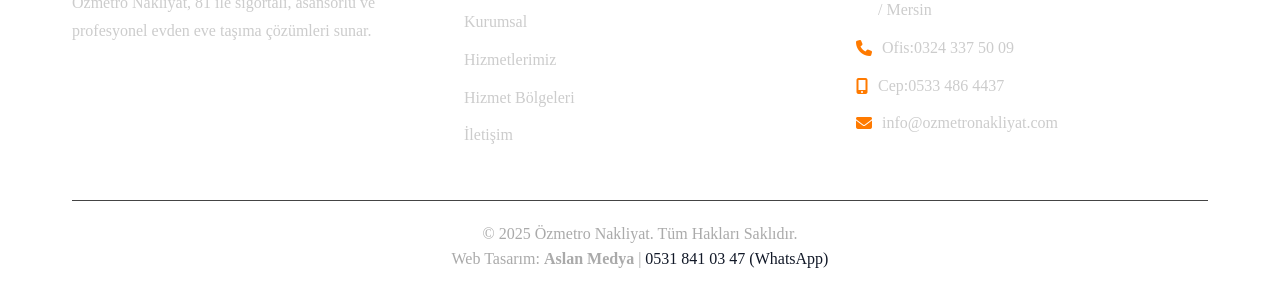
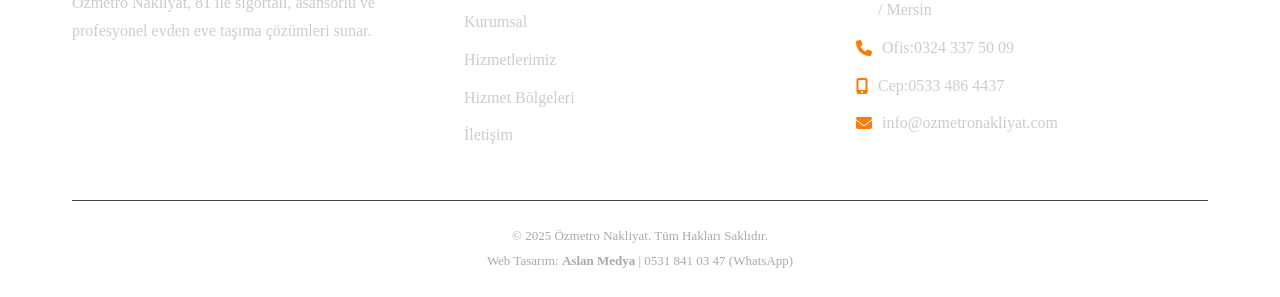
Before and after one commit to enginagleman193-dev/ozmetro-nakliyat, a plain HTML site: page index.html in a window 1280 px wide. Shown: the part 3603-3900 px from the top of the page. Drawn offline with nearby package versions, Linux system fonts and the light colour scheme.

Commit message:
Update style.css

```diff
--- a/style.css
+++ b/style.css
@@ -806,3 +806,17 @@ ul {
   object-fit: cover;
   display: block;
 }
+
+.footer-bottom p {
+    margin: 5px 0;
+    font-size: 13px;
+}
+
+.footer-bottom a {
+    color: inherit;
+    text-decoration: none;
+}
+
+.footer-bottom a:hover {
+    text-decoration: underline;
+}
```
